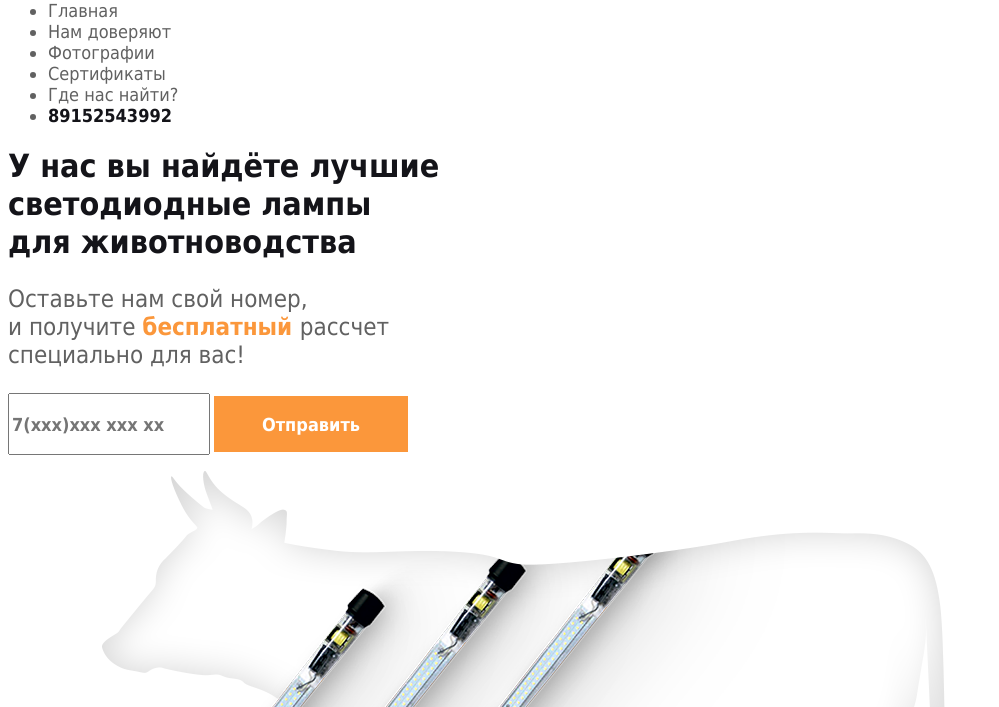
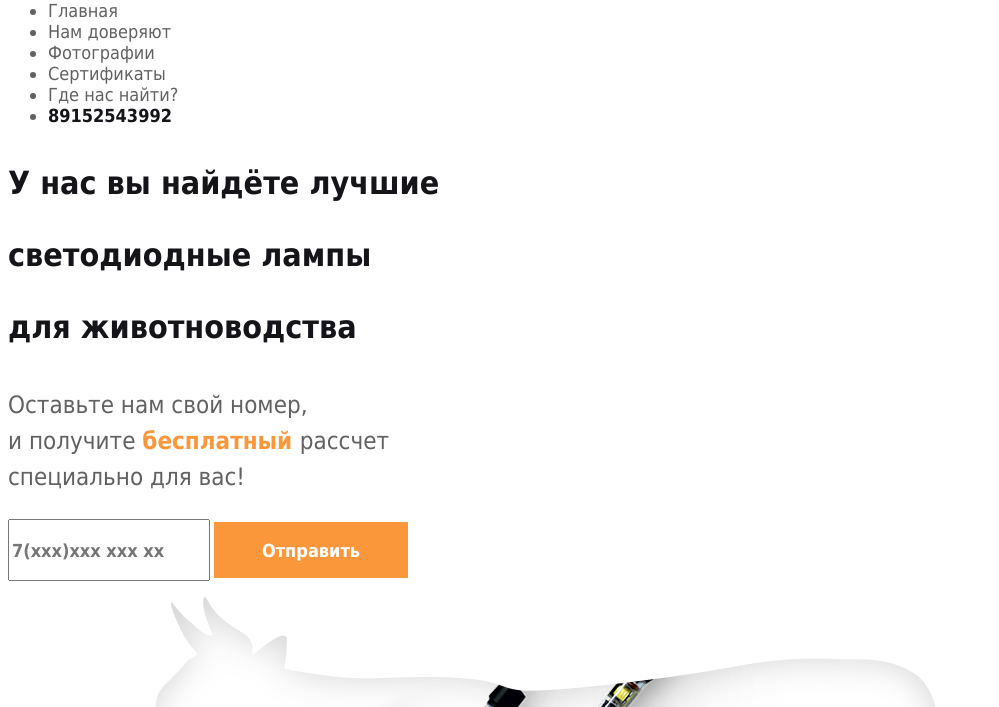
Before and after one commit to GitHub-Andrey/-, a plain HTML site: page index.html in a window 1280 px wide. Shown: the part 93-800 px from the top of the page, without its empty margins (0-999 px from the left). Drawn offline with Linux system fonts and the light colour scheme.

Commit message:
Add files

```diff
--- a/css/style.css
+++ b/css/style.css
@@ -17,6 +17,7 @@
 h1,h2 {
     font-family: Tahoma;
     font-weight: bold;
+    line-height: 72px;
     color: #141419;
 }
 h2 {
@@ -25,6 +26,7 @@ h2 {
 .CalR24 {
     font-family: Tahoma;
     font-size: 24px;
+    line-height: 36px;
     color: #616161;
 }
 .orange {
@@ -37,6 +39,7 @@ h2 {
     font-family: Tahoma;
     font-weight: bold;
     font-size: 18px;
+    line-height: 25px;
     color: #616161;
     width: 194px;
     height: 56px;
```
